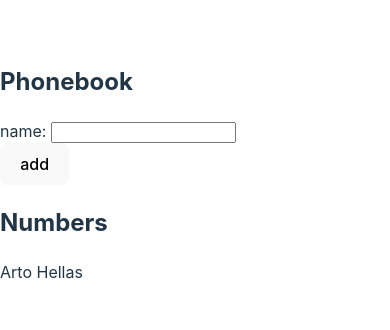
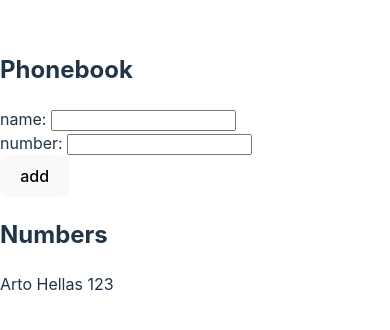
Before and after one commit to hnakao/full-stack-open, a React (Vite) app in the folder part2/phonebook/: page / in a window 390 px wide. Shown: the part 258-588 px from the top of the page. Built offline with nearby package versions, Linux system fonts and the light colour scheme.

Commit message:
Add phone numbers to the phonebook

```diff
--- a/part2/phonebook/src/App.jsx
+++ b/part2/phonebook/src/App.jsx
@@ -1,17 +1,14 @@
 import { useState } from "react";
 
 const App = () => {
-  const [persons, setPersons] = useState([{ name: "Arto Hellas" }]);
+  const [persons, setPersons] = useState([
+    { name: "Arto Hellas", number: "123" },
+  ]);
   const [newName, setNewName] = useState("");
+  const [newNumber, setNewNumber] = useState("");
 
-  const addName = (e) => {
+  const onSubmit = (e) => {
     e.preventDefault();
-
-    if (newName.trim() === "") {
-      alert("Please add a valid name");
-      return;
-    }
-
     const alreadyExists = persons.find((person) => person.name === newName);
 
     if (alreadyExists) {
@@ -19,20 +16,40 @@ const App = () => {
       return;
     }
 
-    setPersons([...persons, { name: newName }]);
+    setPersons([...persons, { name: newName, number: newNumber }]);
     setNewName("");
+    setNewNumber("");
   };
 
-  const handleChange = (e) => {
+  const handleChangeName = (e) => {
     setNewName(e.target.value);
+  };
+
+  const handleChangeNumber = (e) => {
+    setNewNumber(e.target.value);
   };
 
   return (
     <div>
       <h2>Phonebook</h2>
-      <form onSubmit={addName}>
+      <form onSubmit={onSubmit}>
         <div>
-          name: <input type="text" value={newName} onChange={handleChange} />
+          name:{" "}
+          <input
+            type="text"
+            name="name"
+            value={newName}
+            onChange={handleChangeName}
+          />
+        </div>
+        <div>
+          number:{" "}
+          <input
+            type="text"
+            name="phone"
+            value={newNumber}
+            onChange={handleChangeNumber}
+          />
         </div>
         <div>
           <button type="submit">add</button>
@@ -40,7 +57,9 @@ const App = () => {
       </form>
       <h2>Numbers</h2>
       {persons.map((person) => (
-        <div key={person.name}>{person.name}</div>
+        <div key={person.name}>
+          {person.name} {person.number}
+        </div>
       ))}
     </div>
   );
```
